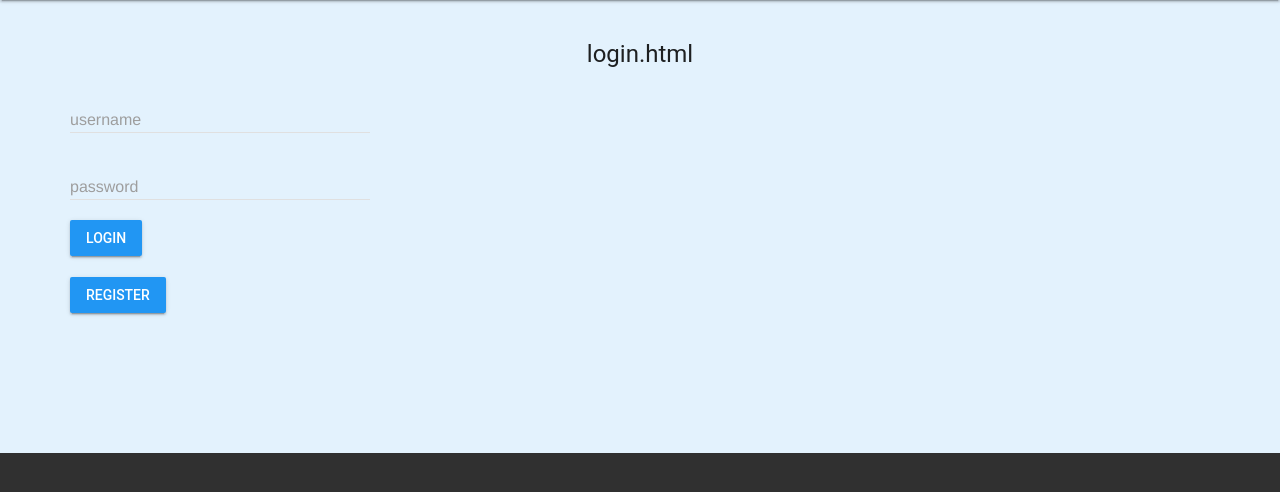
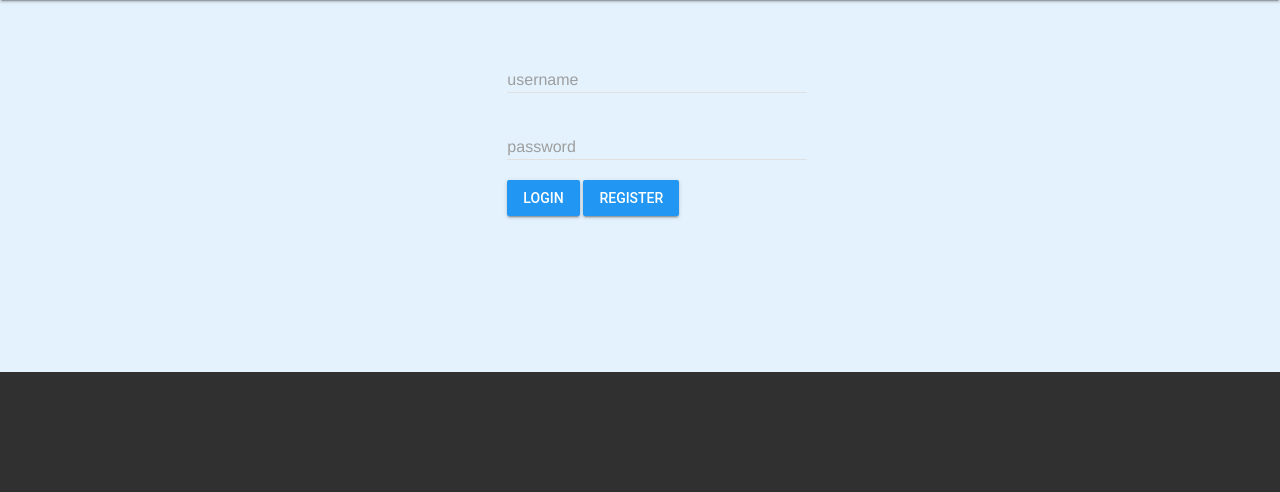
Before and after one commit to awelleck/user-profile, a Flask app: page /login in a window 1280 px wide. Shown: the part 64-556 px from the top of the page. Run offline with Flask 2, Linux system fonts and the light colour scheme.

Commit message:
Login.html cleanup

```diff
--- a/templates/index.html
+++ b/templates/index.html
@@ -35,7 +35,7 @@
       </button>
     </form>
 
-    <a href="{{ url_for('register') }}"><button class="mdl-button mdl-js-button mdl-button--raised  mdl-button--colored pad pad-top">
+    <a href="{{ url_for('register') }}"><button class="mdl-button mdl-js-button mdl-button--raised mdl-button--colored pad pad-top">
       Register
     </button></a>
   </section>
--- a/templates/login.html
+++ b/templates/login.html
@@ -2,8 +2,10 @@
 {% block title %}Login{% endblock %}
 {% block login %}
   <section class="input-section mdl-color--blue-50">
-    <h4 class="mdl-typography--text-center">login.html</h4>
 
+    <div class="mdl-grid">
+      <div class="mdl-cell mdl-cell--4-col"></div>
+      <div class="mdl-cell mdl-cell--4-col">
         <form method="POST" action="/">
           {% if form.errors %}
             <div class="errors pad">
@@ -22,21 +24,23 @@
               <label class="mdl-textfield__label">username</label>
             </div>
           </div>
-
           <div class="pad">
             <div class="mdl-textfield mdl-js-textfield mdl-textfield--floating-label">
               {{ form.password(class="mdl-textfield__input") }}
               <label class="mdl-textfield__label">password</label>
             </div>
           </div>
-
+        <div>
           <button class="mdl-button mdl-js-button mdl-button--raised mdl-button--colored pad" type="submit">
             Login
           </button>
         </form>
-
-    <a href="{{ url_for('register') }}"><button class="mdl-button mdl-js-button mdl-button--raised  mdl-button--colored pad pad-top">
+        <a href="{{ url_for('register') }}"><button class="mdl-button mdl-js-button mdl-button--raised  mdl-button--colored">
           Register
         </button></a>
+        </div>
+      </div>
+      <div class="mdl-cell mdl-cell--4-col"></div>
+    </div>
   </section>
 {% endblock %}
```
Lines whose indentation alone changed are shown as unchanged.
